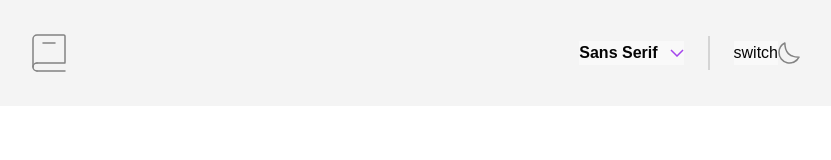
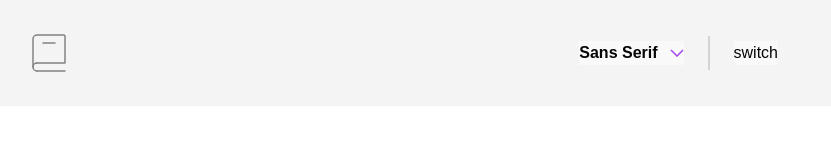
Before and after one commit to marioBytes/dictionary-app, a React (Vite) app: page / in a window 1280 px wide. Shown: the top 160 px of the page, without its empty margins (224-1055 px from the left). Built offline with nearby package versions, Linux system fonts and the light colour scheme.

Commit message:
Change attributes based on theme

```diff
--- a/src/assets/IconMoon.jsx
+++ b/src/assets/IconMoon.jsx
@@ -1,9 +1,9 @@
-const IconMoon = () => {
+const IconMoon = ({ className }) => {
   return (
     <svg xmlns="http://www.w3.org/2000/svg" width="22" height="22" viewBox="0 0 22 22">
       <path
         fill="none"
-        stroke="#838383"
+        className={className}
         stroke-linecap="round"
         stroke-linejoin="round"
         stroke-width="1.5"
```
